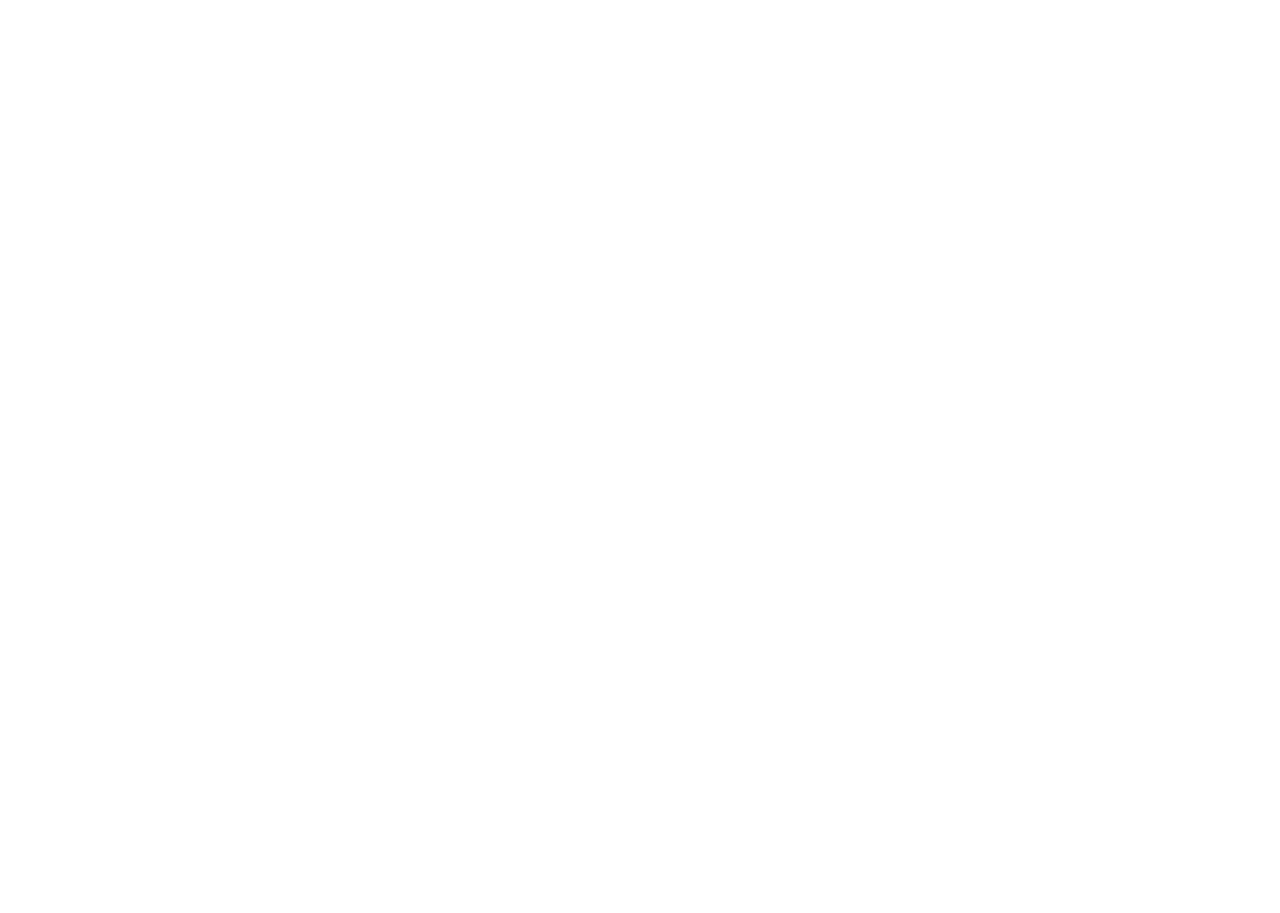
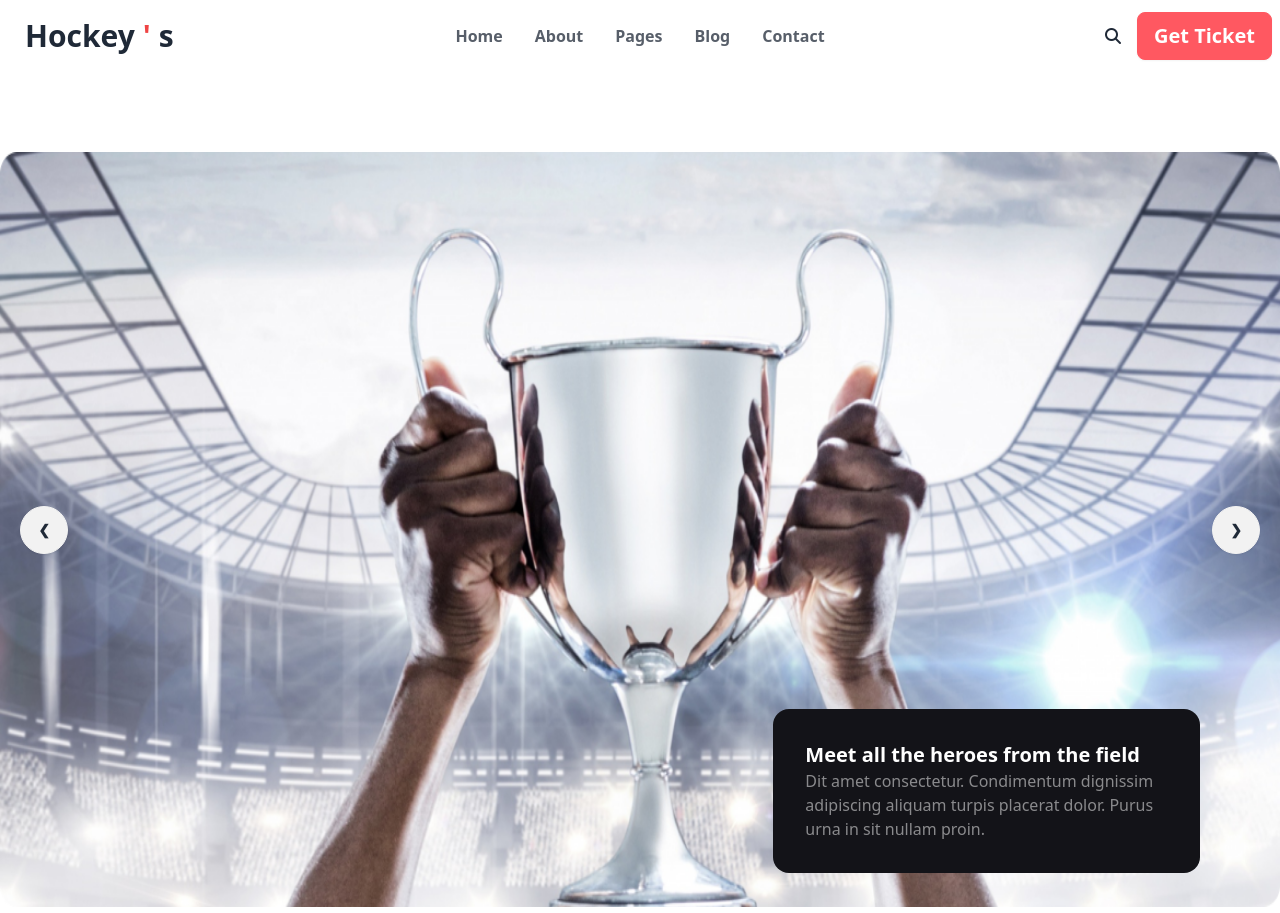
Before and after one commit to sajibanoy/B9-A3-Practice, a plain HTML site: page index.html in a window 1280 px wide. Before the commit the page ends 800 px from the top, so only its background shows below. Drawn offline with nearby package versions, Linux system fonts and the light colour scheme.

Commit message:
added the update

```diff
--- a/index.html
+++ b/index.html
@@ -4,14 +4,93 @@
 <head>
     <meta charset="UTF-8">
     <meta name="viewport" content="width=device-width, initial-scale=1.0">
-    <title>Hockey</title>
+    <title>B-9-A3-Practice</title>
+    <!-- Tailwind + DaisyUI CDN -->
     <link href="https://cdn.jsdelivr.net/npm/daisyui@4.12.10/dist/full.min.css" rel="stylesheet" type="text/css" />
     <script src="https://cdn.tailwindcss.com"></script>
+    <!-- font-awesome CDN -->
+    <script src="https://kit.fontawesome.com/2daa12d2fd.js" crossorigin="anonymous"></script>
 </head>
 
 <body>
-    <header>
+    <header class="container mx-auto">
+        <!-- Navbar Starts -->
+        <nav>
+            <div class="navbar bg-base-100">
+                <div class="navbar-start">
+                    <div class="dropdown">
+                        <div tabindex="0" role="button" class="btn btn-ghost lg:hidden">
+                            <svg xmlns="http://www.w3.org/2000/svg" class="h-5 w-5" fill="none" viewBox="0 0 24 24"
+                                stroke="currentColor">
+                                <path stroke-linecap="round" stroke-linejoin="round" stroke-width="2"
+                                    d="M4 6h16M4 12h8m-8 6h16" />
+                            </svg>
+                        </div>
+                        <ul tabindex="0"
+                            class="menu menu-sm dropdown-content bg-base-100 rounded-box z-[1] mt-3 w-52 p-2 shadow">
+                            <li class="hover:text-red-700"><a>Home</a></li>
+                            <li class="hover:text-red-700"><a>About</a></li>
+                            <li class="hover:text-red-700"><a>Pages</a></li>
+                            <li class="hover:text-red-700"><a>Blog</a></li>
+                            <li class="hover:text-red-700"><a>Contact</a></li>
+                        </ul>
+                    </div>
+                    <a class="btn btn-ghost text-3xl font-extrabold">Hockey<span class="text-red-500">'</span>s</a>
+                </div>
+                <div class="navbar-center hidden lg:flex">
+                    <ul class="menu menu-horizontal px-1 text-base font-bold opacity-75">
+                        <li class="hover:text-red-700 duration-300 ease-in-out"><a>Home</a></li>
+                        <li class="hover:text-red-700 duration-300 ease-in-out"><a>About</a></li>
+                        <li class="hover:text-red-700 duration-300 ease-in-out"><a>Pages</a></li>
+                        <li class="hover:text-red-700 duration-300 ease-in-out"><a>Blog</a></li>
+                        <li class="hover:text-red-700 duration-300 ease-in-out"><a>Contact</a></li>
+                    </ul>
+                </div>
+                <div class="navbar-end space-x-4">
+                    <i class="fa-solid fa-magnifying-glass"></i>
+                    <a class="btn btn-error text-xl font-bold text-white">Get Ticket</a>
+                </div>
+            </div>
+        </nav>
+        <!-- Banner Starts -->
+        <section class="relative lg:mt-20">
 
+            <div class="carousel">
+                <!-- Banner image-1 -->
+                <div id="slide1" class="carousel-item relative w-full">
+                    <img src="./Images/1.png" class="w-full" />
+                    <div class="absolute left-5 right-5 top-1/2 flex -translate-y-1/2 transform justify-between">
+                        <a href="#slide3" class="btn btn-circle">❮</a>
+                        <a href="#slide2" class="btn btn-circle">❯</a>
+                    </div>
+                </div>
+                <!-- Banner image-2 -->
+                <div id="slide2" class="carousel-item relative w-full">
+                    <img src="./Images/2.png" class="w-full" />
+                    <div class="absolute left-5 right-5 top-1/2 flex -translate-y-1/2 transform justify-between">
+                        <a href="#slide1" class="btn btn-circle">❮</a>
+                        <a href="#slide3" class="btn btn-circle">❯</a>
+                    </div>
+                </div>
+                <!-- Banner image-3 -->
+                <div id="slide3" class="carousel-item relative w-full">
+                    <img src="./Images/3.png" class="w-full" />
+                    <div class="absolute left-5 right-5 top-1/2 flex -translate-y-1/2 transform justify-between">
+                        <a href="#slide2" class="btn btn-circle">❮</a>
+                        <a href="#slide1" class="btn btn-circle">❯</a>
+                    </div>
+                </div>
+            </div>
+            <div class="absolute lg:right-20 bottom-10 w-1/3 bg-[#131318] p-8 rounded-2xl">
+                <h3 class="text-white text-xl font-extrabold">Meet all the heroes from the field </h3>
+                <p class="text-base font-medium text-white opacity-50">Dit amet consectetur. Condimentum dignissim
+                    adipiscing
+                    aliquam turpis
+                    placerat
+                    dolor. Purus urna
+                    in sit nullam proin.</p>
+            </div>
+        </section>
     </header>
     <main></main>
     <footer></footer>
```
Also changed, not shown: tailwind.config.js (added).
